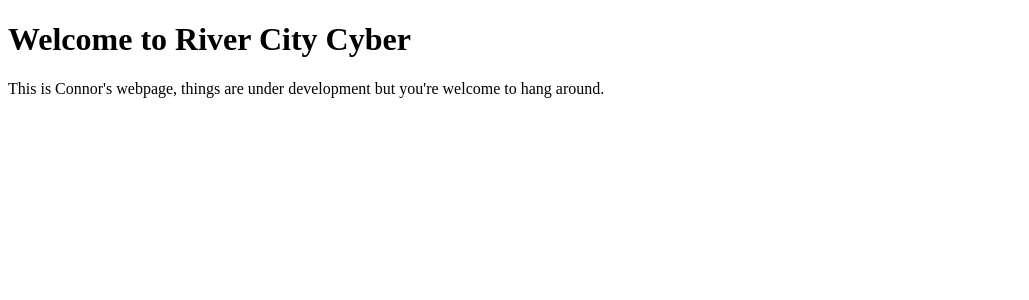
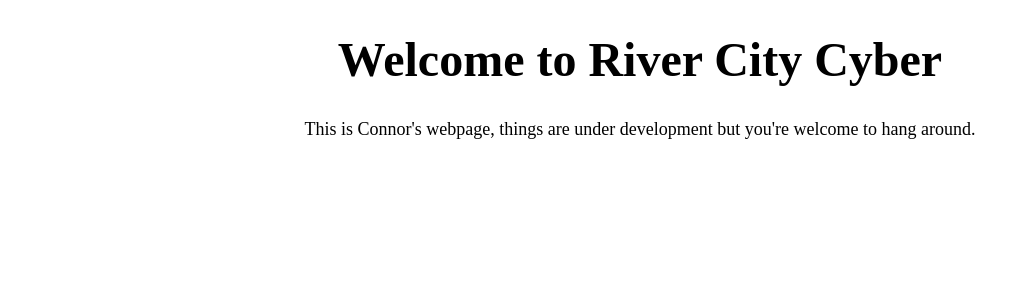
Before and after one commit to RiverCityCyber/dev, a PHP site: page /home.html in a window 1280 px wide. Shown: the top 300 px of the page, without its empty margins (0-1029 px from the left). Run offline with PHP 8.4, Linux system fonts and the light colour scheme; some web fonts are replaced.

Commit message:
Font centered and increased size

```diff
--- a/home.css
+++ b/home.css
@@ -1,10 +1,16 @@
 :root {
-    font-size: 16px;
+    font-size: 18px;
     font-family: 'Times New Roman', Times, serif
 }
 
 h1 {
     font-family: 'Charm', serif;
+    font-size: 48px;
     font-weight: 700;
     font-style: normal;
+    text-align: center;
 }
+
+.center {
+    text-align: center;
+}
--- a/home.html
+++ b/home.html
@@ -12,7 +12,7 @@
   <link rel="stylesheet" href="home.css">
 </head>
 
-<body>
+<body class="center">
   <h1>Welcome to River City Cyber</h1>
   <div>This is Connor's webpage, things are under development but you're welcome to hang around.</div>
 </body>
```
